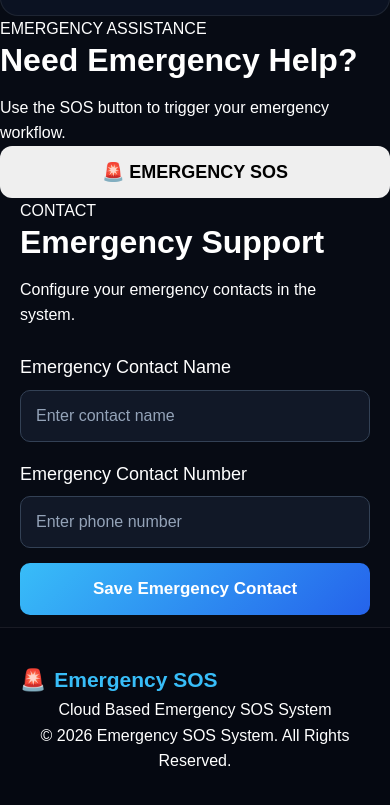
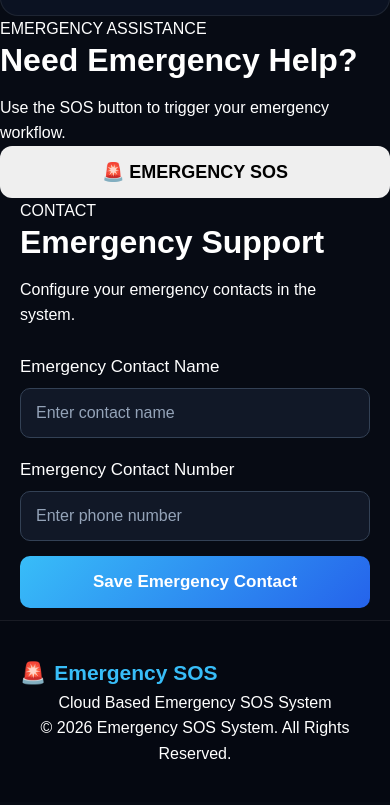
Before and after one commit to tobi200708-bot/Emergency-SOS-system-, a plain HTML site: page index.html in a window 390 px wide. Shown: the part 3026-3831 px from the top of the page. Drawn offline with Linux system fonts and the light colour scheme.

Commit message:
Add contact card styles and mobile responsiveness

```diff
--- a/style.css
+++ b/style.css
@@ -760,3 +760,52 @@ footer h2 {
     color: #38bdf8;
     font-size: 16px;
 }
+/* உங்கள் மற்ற CSS code */
+
+
+/* =========================================
+   CONTACT CARD
+========================================= */
+
+.contact-card {
+    width: 100%;
+    margin-top: 25px;
+}
+
+.contact-card label {
+    display: block;
+    margin: 18px 0 8px;
+}
+
+.contact-card input {
+    display: block;
+    width: 100%;
+    height: 52px;
+}
+
+
+/* =========================================
+   MOBILE
+========================================= */
+
+@media (max-width: 450px) {
+
+    .contact-card {
+        width: 100%;
+    }
+
+    .contact-card label {
+        font-size: 17px;
+    }
+
+    .contact-card input {
+        width: 100%;
+        height: 50px;
+        font-size: 16px;
+    }
+
+    #saveContactButton {
+        width: 100%;
+        height: 52px;
+    }
+}
```
